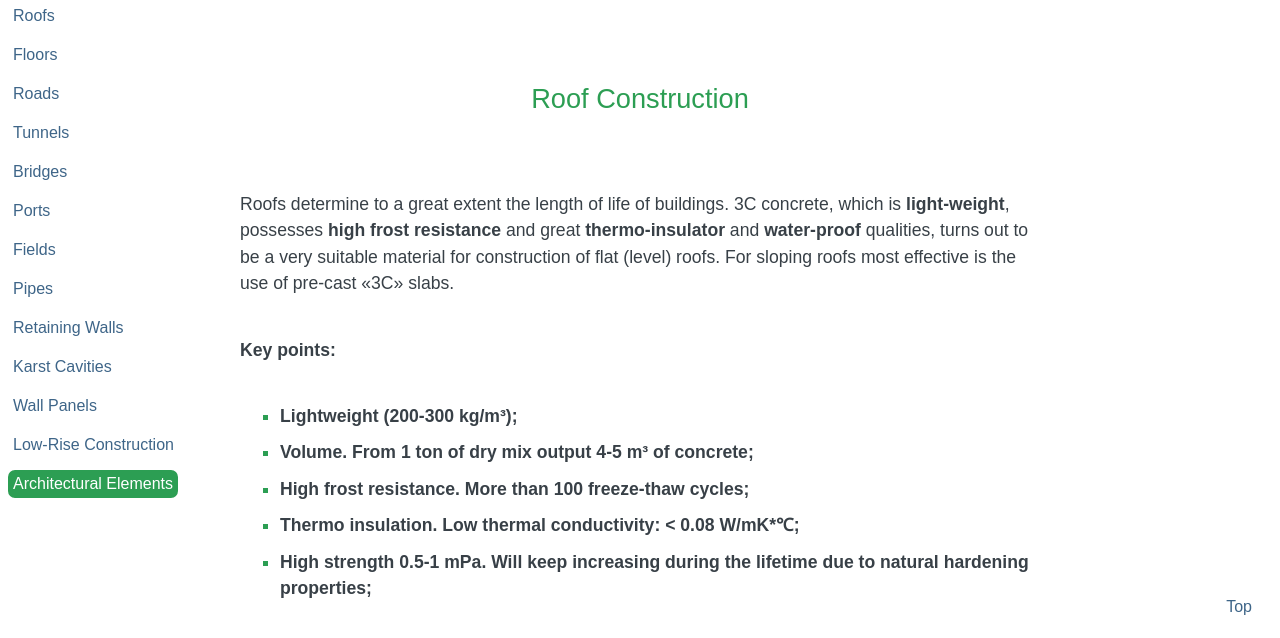
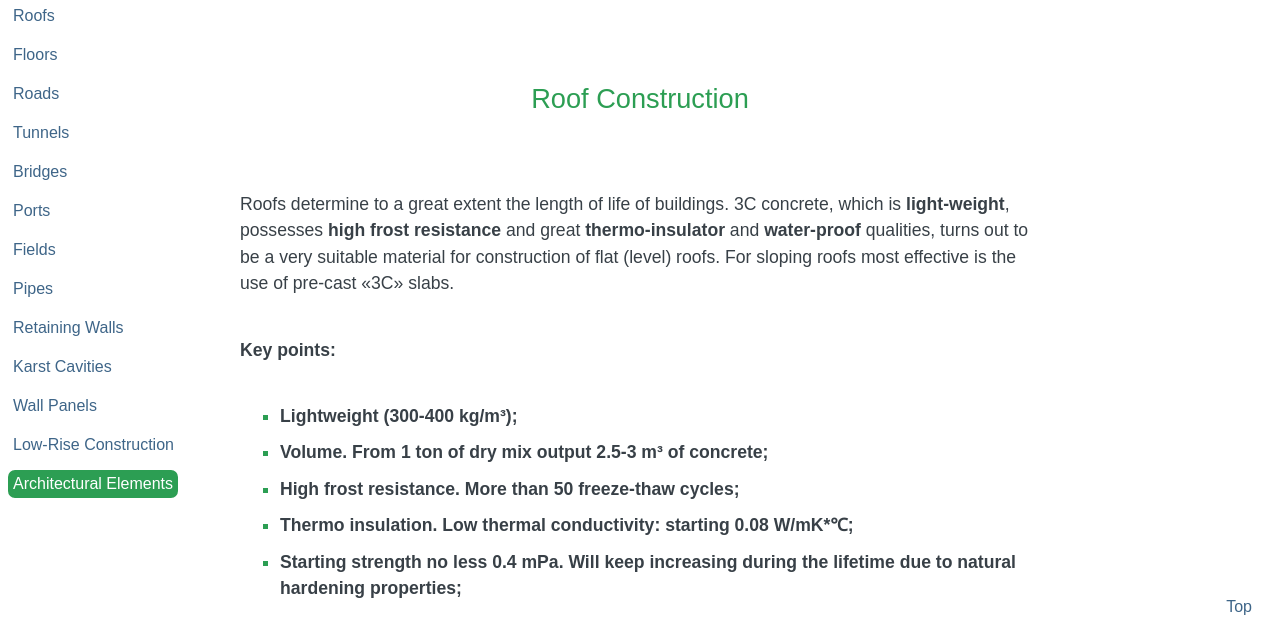
Before and after one commit to Hamabama/3ctechnology, a plain HTML site: page en/application.html in a window 1280 px wide. Shown: the part 91-729 px from the top of the page. Drawn offline with Linux system fonts and the light colour scheme.

Commit message:
updated language alt and changed numbers in application page

```diff
--- a/en/application.html
+++ b/en/application.html
@@ -46,7 +46,7 @@
             <div id="langFrame">
                 <a href="http://3ctechnology.ru">
                     <div id="langHolder">
-                        <img src="assets/images/ru.svg" alt="rus" height="20" width="20">
+                        <img src="assets/images/ru.svg" alt="russian" height="20" width="20">
                     </div>
                 </a>
             </div>
@@ -92,14 +92,14 @@
                         </p>
                         <p><strong>Key points:</strong></p>
                         <ul>
-                            <li><span><strong>Lightweight (200-300 kg/m&#179;);</strong></span></li>
-                            <li><span><strong>Volume. From 1 ton of dry mix output 4-5 m&#179; of concrete;</strong></span></li>
-                            <li><span><strong>High frost resistance. More than 100 freeze-thaw cycles;</strong></span></li>
-                            <li><span><strong>Thermo insulation. Low thermal conductivity: < 0.08 W/mK*&#8451;;</strong></span></li>
-                            <li><span><strong>High strength 0.5-1 mPa. Will keep increasing during the lifetime due to natural hardening properties;</strong><span></li>
+                            <li><span><strong>Lightweight (300-400 kg/m&#179;);</strong></span></li>
+                            <li><span><strong>Volume. From 1 ton of dry mix output 2.5-3 m&#179; of concrete;</strong></span></li>
+                            <li><span><strong>High frost resistance. More than 50 freeze-thaw cycles;</strong></span></li>
+                            <li><span><strong>Thermo insulation. Low thermal conductivity: starting 0.08 W/mK*&#8451;;</strong></span></li>
+                            <li><span><strong>Starting strength no less 0.4 mPa. Will keep increasing during the lifetime due to natural hardening properties;</strong><span></li>
 </ul>
 </div>
-  <div class="block-image image-placeholder" style="padding-bottom:53.829078801331853%" >
+  <div class="block-image image-placeholder" style="padding-bottom:52.908587257%" >
 <img class="responsiveImg" src="assets/images/application/roofs/roofs.jpg" data-action="zoom">
 </div>
 <div class="block-text"><p>
@@ -152,7 +152,7 @@ to complete the multi-layer floor constructions and at <strong>much lower cost</
 </ul>
 </div>
 </div>
-<div class="block-image image-placeholder" style="padding-bottom:39.852607709750567%">
+<div class="block-image image-placeholder" style="padding-bottom:38.2785164450%">
   <img class="responsiveImg absolute" src="assets/images/application/floors/floors.jpg" data-action="zoom">
 </div>
 <div class="block-content">
```
Also changed, not shown: en/about.html (+1 -1 lines), en/concrete.html (+1 -1 lines), en/index.html (+1 -1 lines), en/more.html (+1 -1 lines), en/plant.html (+1 -1 lines).
